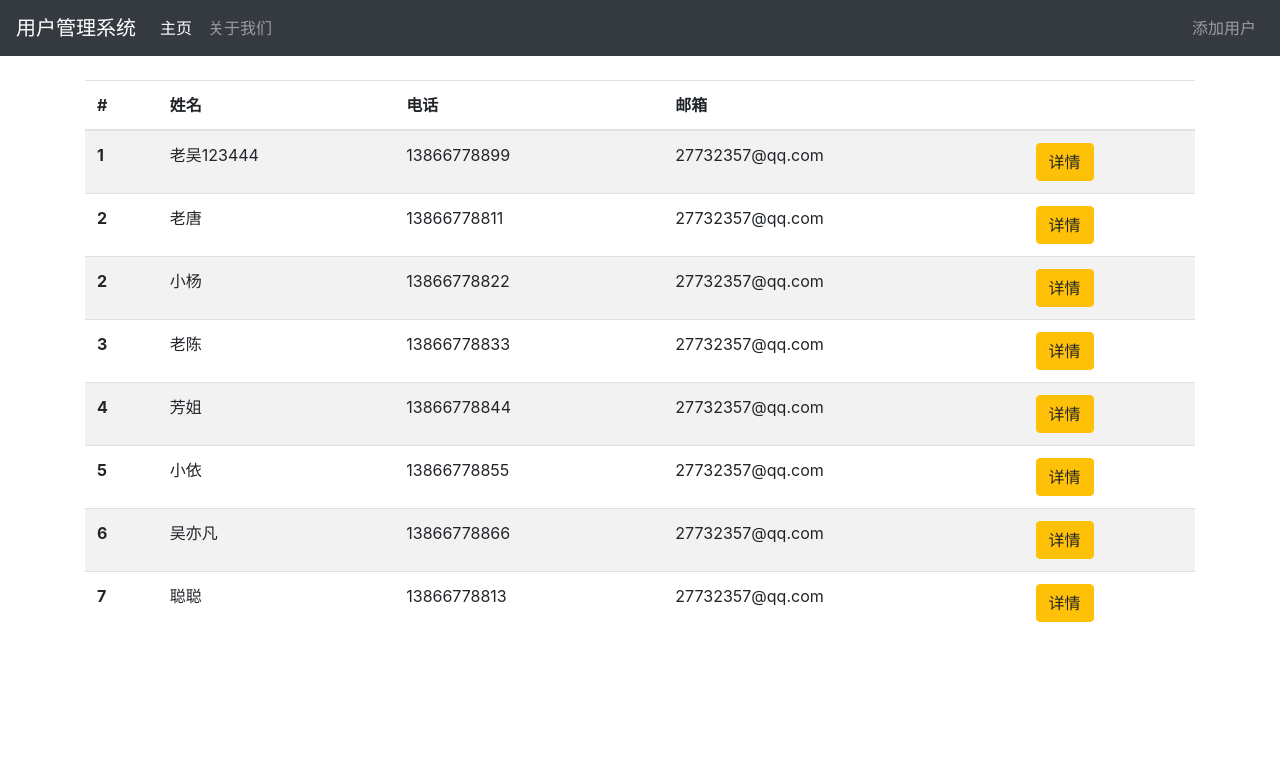
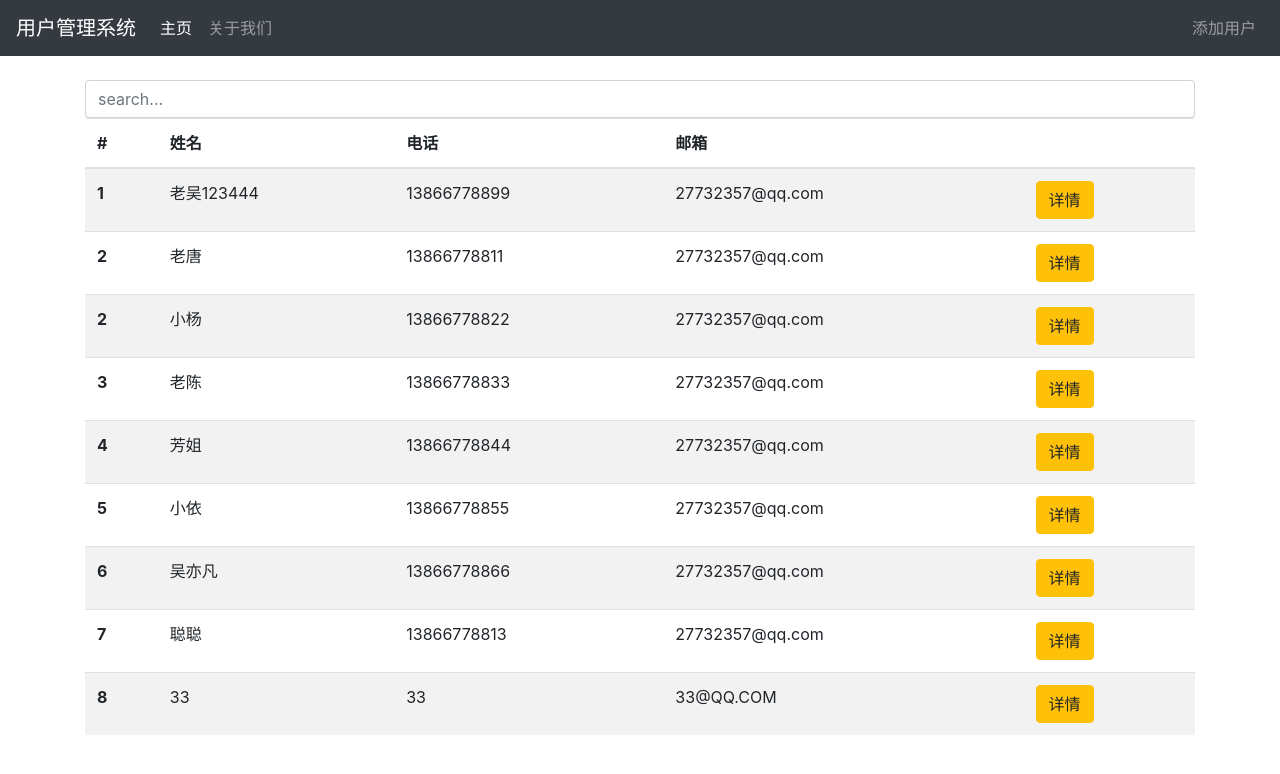
Before and after one commit to q2419068625/vue3-ts-sysment, a Vue app: page / in a window 1280 px wide. Shown: the top 774 px of the page. Built offline with nearby package versions, Linux system fonts and the light colour scheme; data requests are answered from the project's data file.

Commit message:
实现搜索功能

```diff
--- a/db/generater.json
+++ b/db/generater.json
@@ -79,6 +79,16 @@
       "profession": "计算机",
       "profile": "北邮计算机专业,在校期间成绩优异,并获取过校园编程大赛奖项",
       "id": 7
+    },
+    {
+      "name": "33",
+      "phone": "33",
+      "email": "33@QQ.COM",
+      "education": "33",
+      "graduationschool": "33",
+      "profession": "33",
+      "profile": "333",
+      "id": 8
     }
   ],
   "companies": [
--- a/src/views/Home.vue
+++ b/src/views/Home.vue
@@ -1,6 +1,7 @@
 <template>
   <div class="home container">
     <Alert v-if="alert" :message="alert" />
+    <input type="text" class="form-control" placeholder="search..." v-model="filterInput">
     <table class="table table-striped">
       <thead>
         <tr>
@@ -12,7 +13,7 @@
         </tr>
       </thead>
       <tbody>
-        <tr v-for="item in customers" :key="item.id">
+        <tr v-for="item in filterBy(customers, filterInput)" :key="item.id">
           <th scope="row">{{ item.id }}</th>
           <td>{{ item.name }}</td>
           <td>{{ item.phone }}</td>
@@ -37,13 +38,13 @@ export default defineComponent({
   setup() {
     const state = reactive({
       customers:<Customer[]> [],
-      alert: <String> ""
+      alert: <String> "",
+      filterInput: <String> ""
     });
     const route = useRoute();
 
     if(route.query.alert){
       state.alert = String(route.query.alert);
-
       setTimeout(()=>{
         state.alert = ""
       },2000)
@@ -52,11 +53,21 @@ export default defineComponent({
     //发起请求
     onMounted(async () => {
       const res = await axios.get("http://localhost:3000/users");
-      console.log(res.data);
+      // console.log(res.data);
       state.customers = res.data;
     });
 
-    return { ...toRefs(state) };
+    //在现有的数据进行过滤
+    function filterBy(customers: Customer[], value: string) {
+        return customers.filter((customer: Customer) => {
+          return customer.name.match(value)
+          console.log(customer.name.match(value));
+
+        })
+    }
+
+
+    return { ...toRefs(state), filterBy};
   },
   components: {Alert},
 });
```
